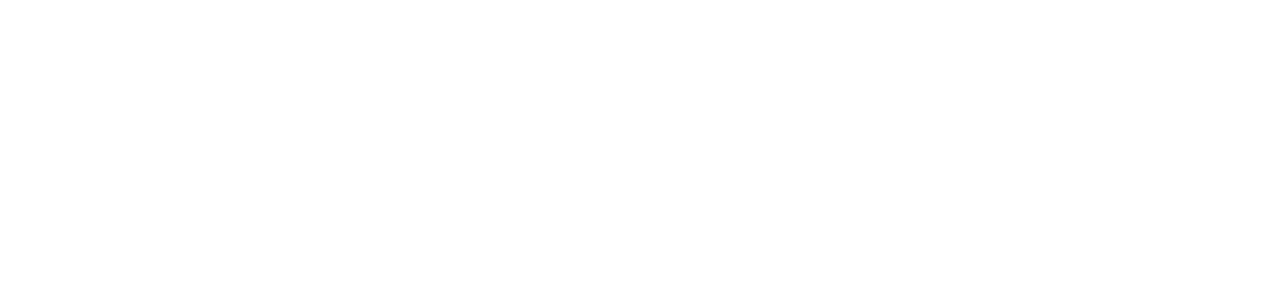
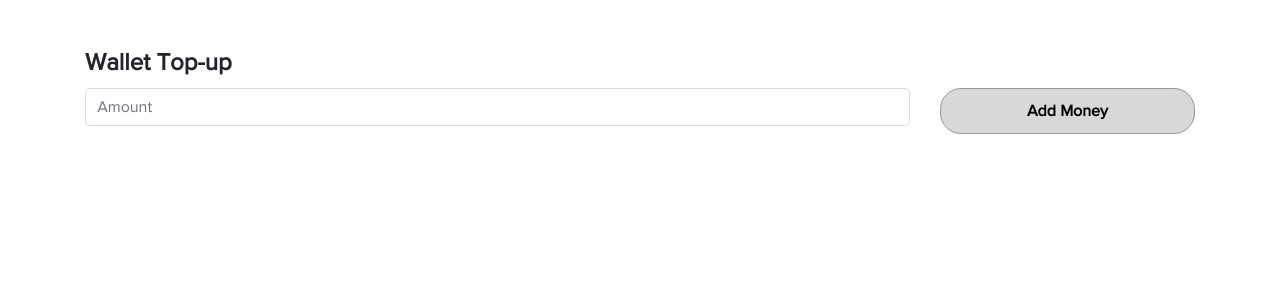
Before and after one commit to naveen003/bootcamp, a React (Create React App) app in the folder react/complete/: page /topup in a window 1280 px wide. Shown: the top 300 px of the page. Built offline with nearby package versions, Linux system fonts and the light colour scheme.

Commit message:
Added Top Up Page and Releated Test Case changes

```diff
--- a/react/complete/src/App.css
+++ b/react/complete/src/App.css
@@ -112,3 +112,88 @@
 .help-block{
 color: red
 }
+
+.walletTopUpOut{
+  margin: 3rem 0 0 0;
+  padding: 0;
+}
+
+.walletTopUpOut h2{
+  margin: 0 0 0.7rem 0;
+  padding: 0;
+  font-size: 24px;
+  font-weight: 600;
+}
+.walletTopUpOut h2 small{
+  margin: 1rem 0 0.3rem 0;
+  padding: 0;
+  color: #707070;
+  font-size: 16px;
+  display: block;
+}
+.walletTopUpOut input[type="number"], .walletTopUpOut input[type="text"]{
+  margin: 0;
+  padding: 0.6rem 0 0.6rem .7rem;
+  width: 100%;
+  border-radius: .3rem;
+  border: 1px solid #DADADA;
+}
+.walletTopUpOut input[type="number"].innerSpace{
+  padding: 0.6rem 0 0.6rem 2.5rem;
+}
+.walletTopUpOut .icon{
+  position: absolute;
+  left: 0;
+  top: 0;
+  padding: .3rem .6rem;
+  color: #707070;
+  font-size: 25px;
+}
+.walletTopUpOut .searchLists{
+  margin: 3rem 0 0 0;
+  padding: 0;
+}
+.walletTopUpOut .searchLists h5{
+  margin: 0 0 1rem 0;
+  padding: 0;
+  font-size: 18px;
+  font-weight: 600;
+}
+.walletTopUpOut .searchLists .peopleImg{
+  width: 70px;
+  height: 70px;
+  display: block;
+  overflow: hidden;
+  border-radius: 50%;
+  float: left;
+  margin: 0 1rem 0 0;
+}
+.walletTopUpOut .searchLists .peopleImg img{
+  width: 100%;
+  max-width: 100%;
+}
+.walletTopUpOut .searchLists h6{
+  height: 70px;
+  vertical-align: middle;
+  display: table-cell;
+  color: #707070;
+  font-weight: 600;
+}
+.walletTopUpOut .searchLists .number{
+  height: 70px;
+  vertical-align: middle;
+  display: table-cell;
+  color: #707070;
+}
+.walletTopUpOut ::-webkit-input-placeholder { /* Chrome/Opera/Safari */
+  text-align: left;
+}
+.walletTopUpOut ::-moz-placeholder { /* Firefox 19+ */
+  text-align: left;
+}
+.walletTopUpOut :-ms-input-placeholder { /* IE 10+ */
+  text-align: left;
+}
+.walletTopUpOut :-moz-placeholder { /* Firefox 18- */
+  text-align: left;
+}
--- a/react/complete/src/App.js
+++ b/react/complete/src/App.js
@@ -10,6 +10,7 @@
 import Home from './pages/Home';
 import SetLoginPin from './pages/SetLoginPin';
 import SetTransactionPin from './pages/SetTransactionPin';
+import Topup from './pages/Topup';
 
 function App() {
   return (
@@ -21,6 +22,7 @@
         <Route path="/home" component={Home} />
         <Route path="/loginpin/:id" component={SetLoginPin} />
         <Route path="/transactionpin/:id" component={SetTransactionPin} />
+        <Route path="/topup" component={Topup} />
       </div>
     </Router>
   );
--- a/react/complete/src/pages/Home/Home.js
+++ b/react/complete/src/pages/Home/Home.js
@@ -11,6 +11,7 @@
       users:[],
       loginedUser:{}
     }
+    this.navigatetoTopup = this.navigatetoTopup.bind(this);
   }
   async componentDidMount() {
     var response = await singleton.getAllUsers();
@@ -26,6 +27,12 @@
           }
       });
       this.setState({'users' : remainingData,'loginedUser':loggedinUser});
+    }
+  }
+
+  navigatetoTopup(){
+    if (this.props.history !== undefined) {
+      this.props.history.push('/topup');
     }
   }
 
@@ -51,7 +58,7 @@
               </div>
               <div className={styles.bottom}>
                 <div className="row">
-                  <div className="col-4">
+                  <div className="col-4" onClick={this.navigatetoTopup}>
                     <div className={styles.circleOut}>
                       <i></i>
                       <h6>Top-up</h6>
--- a/react/complete/src/pages/Login/Login.js
+++ b/react/complete/src/pages/Login/Login.js
@@ -231,6 +231,8 @@
           if (response.message !== null && response.message !== undefined) {
             alert(response.message);
           } else {
+            sessionStorage.token = response.token;
+            sessionStorage.userid = response._id;
             props.history.push('/home');
           }
         }
--- /dev/null
+++ b/react/complete/src/pages/Topup/Topup.js
@@ -0,0 +1,90 @@
+import React from 'react';
+import styles from './Topup.module.css';
+import TextInput from '../../components/TextInput';
+import Button from '../../components/Button';
+import FormValidator from '../../validator/FormValidator';
+import Header from '../../components/Header';
+
+
+class Topup extends React.Component{
+  constructor(){
+    super();
+    this.validator = new FormValidator([
+      {
+        field: 'amount',
+        method: 'isEmpty',
+        validWhen: false,
+        message: 'amount is required.',
+      },
+      {
+        field: 'amount',
+        method: 'isCurrency',
+        validWhen: true,
+        message: 'Please enter valid amount and two digits after decimal',
+      }
+    ]);
+    this.state={
+      amount:'',
+      validation: this.validator.valid(),
+    }
+    this.addMoney = this.addMoney.bind(this);
+    this.textChanged = this.textChanged.bind(this);
+    this.submitted = false;
+  }
+
+  textChanged(event) {
+    if (event !== null && event.target !== null && event.target !== undefined) {
+      this.setState({
+        [event.target.name]: event.target.value,
+      });
+    }
+  }
+
+  addMoney(event){
+      event.preventDefault();
+      this.submitted = true;
+      const isFormValid = this.validator.validate(this.state);
+      this.setState({ validation: isFormValid });
+      console.log("isFormValid:",isFormValid);
+    if (this.props.history !== undefined && isFormValid.isValid) {
+      alert("Amount will be added to your account");
+    }
+  }
+  render(){
+    const validation = this.submitted
+      ? this.validator.validate(this.state)
+      : this.state.validation;
+    return(
+      <div className="container">
+        <div className="walletTopUpOut">
+        <Header value="Wallet Top-up" inputtype="h2" />
+            <div className="row">
+                <div className="col-9">
+                <TextInput
+                  className="form-control"
+                  type="text"
+                  name="amount"
+                  id="amount"
+                  placeholder="Amount"
+                  value={this.state.amount}
+                  handleChange={this.textChanged}
+                  haserror={validation.amount.isInvalid}
+                  errormessage={validation.amount.message}
+                />
+                </div>
+                <div className="col-3">
+                    <Button
+                    name="btnaddmoey"
+                    type="button"
+                    text="Add Money"
+                    id="btnaddmoey"
+                    onClick={this.addMoney}/>
+                </div>
+            </div>
+        </div>
+    </div>
+    )
+  }
+}
+
+export default Topup;
--- /dev/null
+++ b/react/complete/src/pages/Topup/Topup.module.css
@@ -0,0 +1,3 @@
+.root {
+
+}
--- /dev/null
+++ b/react/complete/src/pages/Topup/index.js
@@ -0,0 +1,3 @@
+import Topup from './Topup';
+
+export default Topup;
--- a/react/complete/src/pages/index.js
+++ b/react/complete/src/pages/index.js
@@ -1,4 +1,5 @@
 /* PLOP_INJECT_IMPORT */
+import Topup from './Topup';
 import Home from './Home';
 import VerifyPin from './VerifyPin';
 import SetTransactionPin from './SetTransactionPin';
@@ -8,6 +9,7 @@
 
 export {
   /* PLOP_INJECT_EXPORT */
+	Topup,
 	Home,
 	VerifyPin,
 	SetTransactionPin,
```
Also changed, not shown: 1 other file (tests, documents, lock files or other folders).
